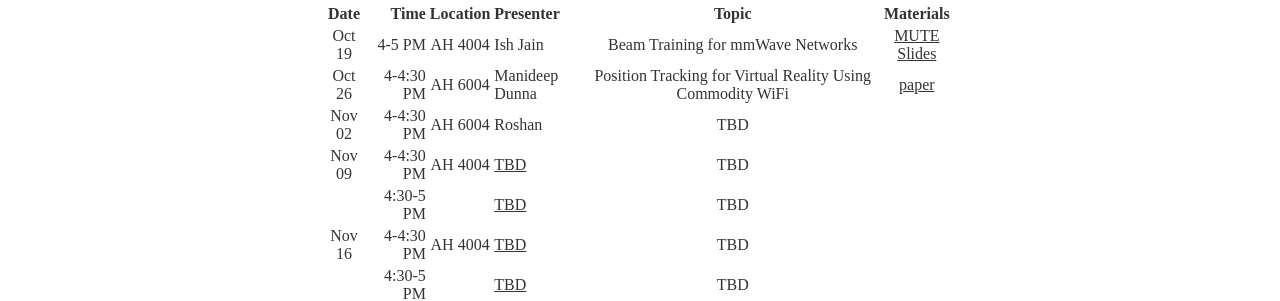
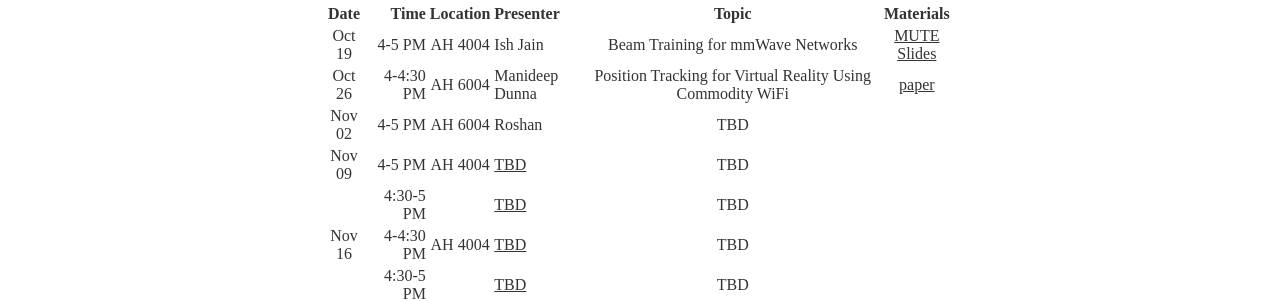
Before and after one commit to nrgucsd/nrgucsd.github.io, a Jekyll site: the page built from _posts/2018-09-01-Reading-Fall2018.markdown, in a window 1280 px wide and 900 px high, scrolled down 1901 px. Shown: the part 153-454 px from the top of the window. Built offline with Jekyll 4.4.1, drawn with Linux system fonts in a browser that asks for light colours; nearby versions of some CDN libraries; some web fonts are replaced.

Commit message:
Update 2018-09-01-Reading-Fall2018.markdown

```diff
--- a/_posts/2018-09-01-Reading-Fall2018.markdown
+++ b/_posts/2018-09-01-Reading-Fall2018.markdown
@@ -35,10 +35,10 @@ The schedule is as follows
 
 | Date      | Time       |Location  | Presenter          | Topic  | Materials |
 |:---------:|-----------:|:--------:|:------------------|:------:|:------:|
-| Oct 19    | 4-5   PM  | AH 4004  | Ish Jain           | Beam Training for mmWave Networks    |  [MUTE][MUTE] [Slides][Ish]     |
+| Oct 19    | 4-5   PM   | AH 4004  | Ish Jain           | Beam Training for mmWave Networks    |  [MUTE][MUTE] [Slides][Ish]     |
 | Oct 26    | 4-4:30 PM  | AH 6004  | Manideep Dunna    | Position Tracking for Virtual Reality Using Commodity WiFi   |  [paper][paperMani]      |
-| Nov 02    | 4-4:30 PM  | AH 6004  | Roshan            | TBD    |        |
-| Nov 09    | 4-4:30 PM  | AH 4004  | [TBD][GDrive]      | TBD    |        |
+| Nov 02    | 4-5 PM     | AH 6004  | Roshan            | TBD    |        |
+| Nov 09    | 4-5 PM     | AH 4004  | [TBD][GDrive]      | TBD    |        |
 |           | 4:30-5 PM  |          | [TBD][GDrive]      | TBD    |        |
 | Nov 16    | 4-4:30 PM  | AH 4004  | [TBD][GDrive]      | TBD    |        |
 |           | 4:30-5 PM  |          | [TBD][GDrive]      | TBD    |        |
```
